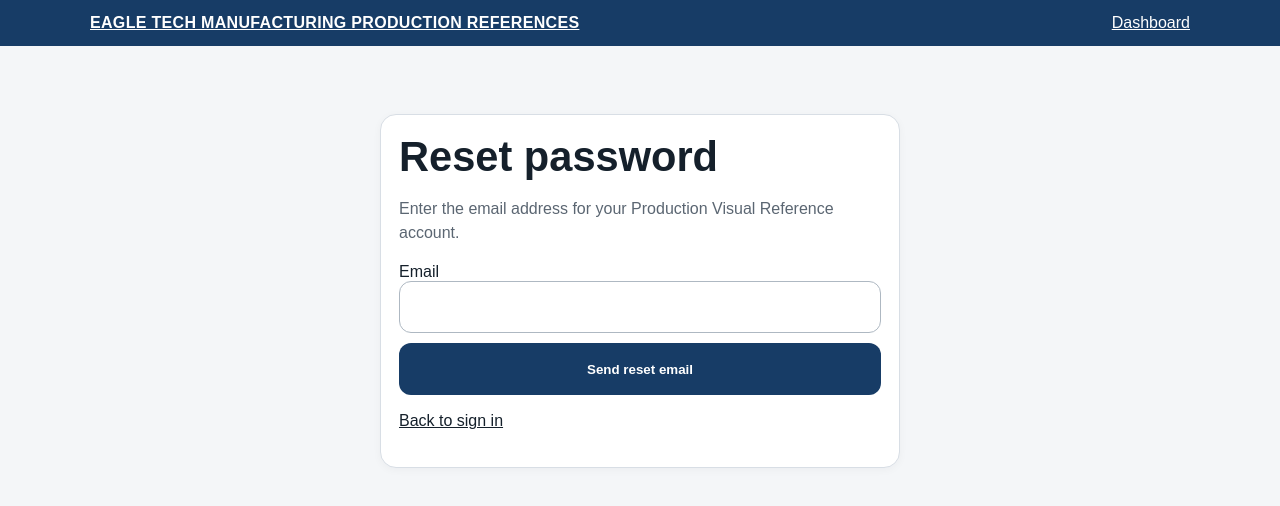
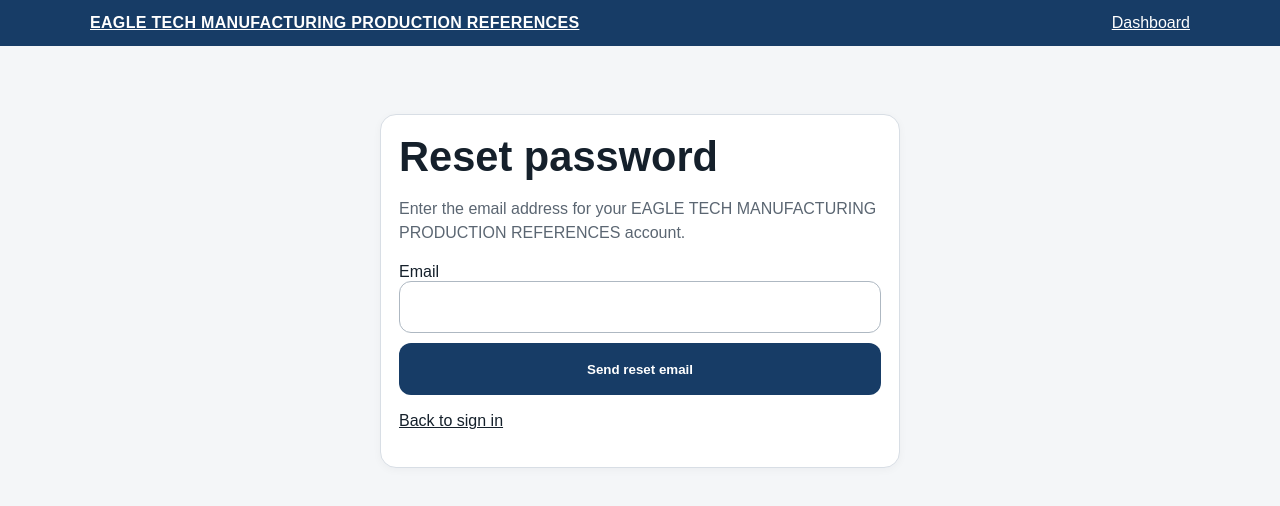
Before and after one commit to quirozr21-ops/production-visual-reference, a Next.js app: page /auth/forgot-password in a window 1280 px wide. Shown: the top 506 px of the page. Built offline with nearby package versions, Linux system fonts and the light colour scheme.

Commit message:
Finish production reference branding rename

```diff
--- a/src/app/auth/forgot-password/page.tsx
+++ b/src/app/auth/forgot-password/page.tsx
@@ -13,7 +13,7 @@ export default async function ForgotPasswordPage({
       <div className="card" style={{ maxWidth: 520, margin: "48px auto" }}>
         <h1>Reset password</h1>
         <p className="muted">
-          Enter the email address for your Production Visual Reference account.
+          Enter the email address for your EAGLE TECH MANUFACTURING PRODUCTION REFERENCES account.
         </p>
         {params.error ? <div className="status danger">{params.error}</div> : null}
         {params.sent ? (
```
